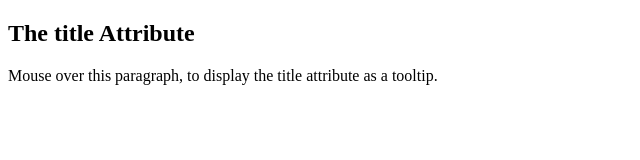
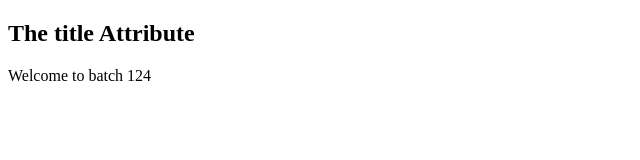
Before and after one commit to nagaswaroop124/Project3, a plain HTML site: page index.html in a window 1280 px wide. Shown: the whole page, without its empty margins (0-640 px from the left). Drawn offline with Linux system fonts and the light colour scheme.

```diff
--- a/index.html
+++ b/index.html
@@ -4,7 +4,7 @@
 
 <h2 title="I'm a header">The title Attribute</h2>
 
-<p title="I'm a tooltip">Mouse over this paragraph, to display the title attribute as a tooltip.</p>
+<p title="I'm a tooltip">Welcome to batch 124</p>
 
 </body>
 </html>
```
